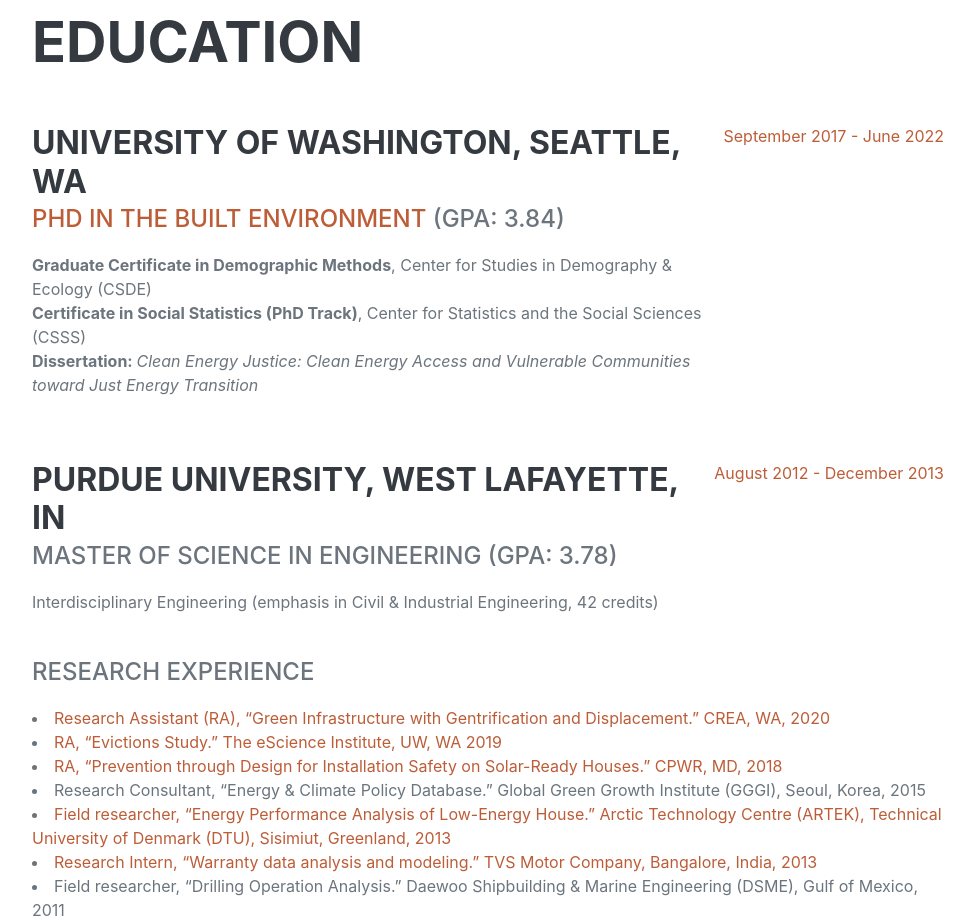
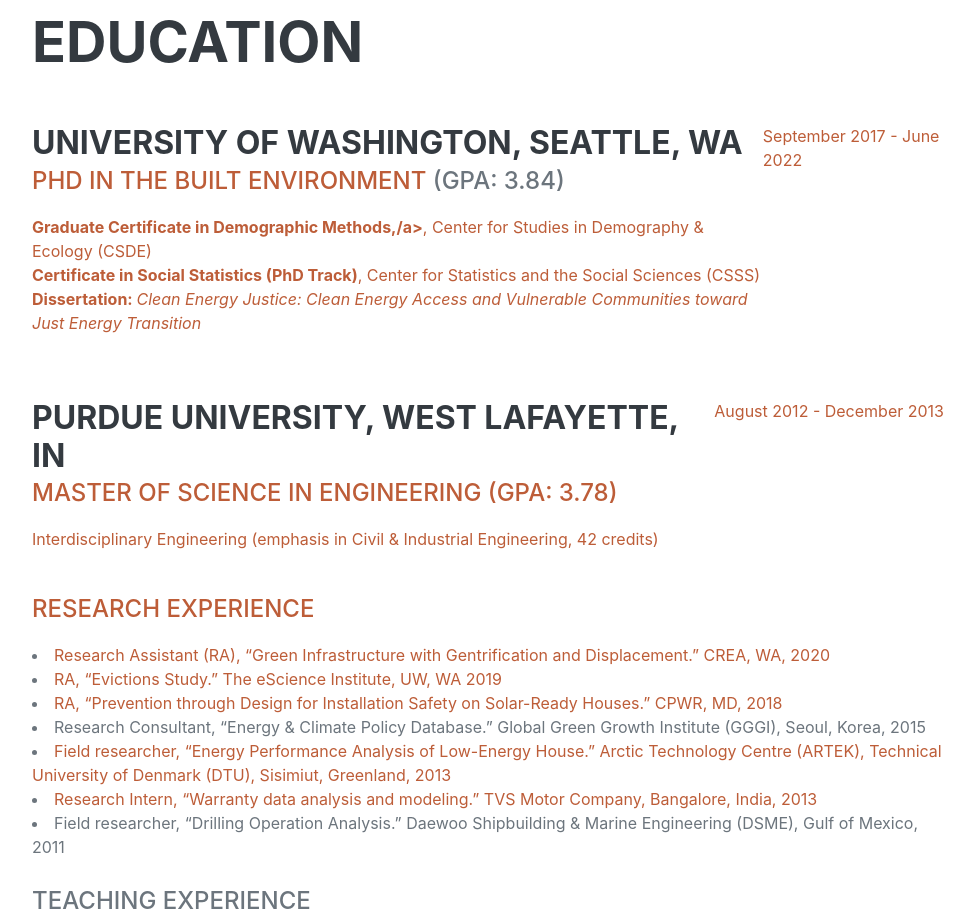
Before and after one commit to reconjohn/reconjohn.github.io, a website: page index.html in a window 1280 px wide. Shown: the part 1380-2304 px from the top of the page, without its empty margins (288-1262 px from the left). Drawn offline with nearby package versions, Linux system fonts and the light colour scheme; a web font is replaced by a local one.

Commit message:
add link

```diff
--- a/index.html
+++ b/index.html
@@ -109,7 +109,7 @@
                         <div class="flex-grow-1">
                             <h3 class="mb-0">University of Washington, Seattle, WA</h3>
                             <div class="subheading mb-3"><a href="https://be.uw.edu/phd/student-profiles/#min">PhD in the Built Environment</a> (GPA: 3.84)</div>
-                            <p><b>Graduate Certificate in Demographic Methods</b>, Center for Studies in Demography & Ecology (CSDE)<br>
+                            <p><b><a href="https://csde.washington.edu/news-events/message-from-csde-director-sara-curran-5/">Graduate Certificate in Demographic Methods,/a></b>, Center for Studies in Demography & Ecology (CSDE)<br>
                               <b>Certificate in Social Statistics (PhD Track)</b>, Center for Statistics and the Social Sciences (CSSS)<br>
                               <b>Dissertation: </b><i>Clean Energy Justice: Clean Energy Access and Vulnerable Communities toward Just Energy Transition</i></p>
                           </div>
```
